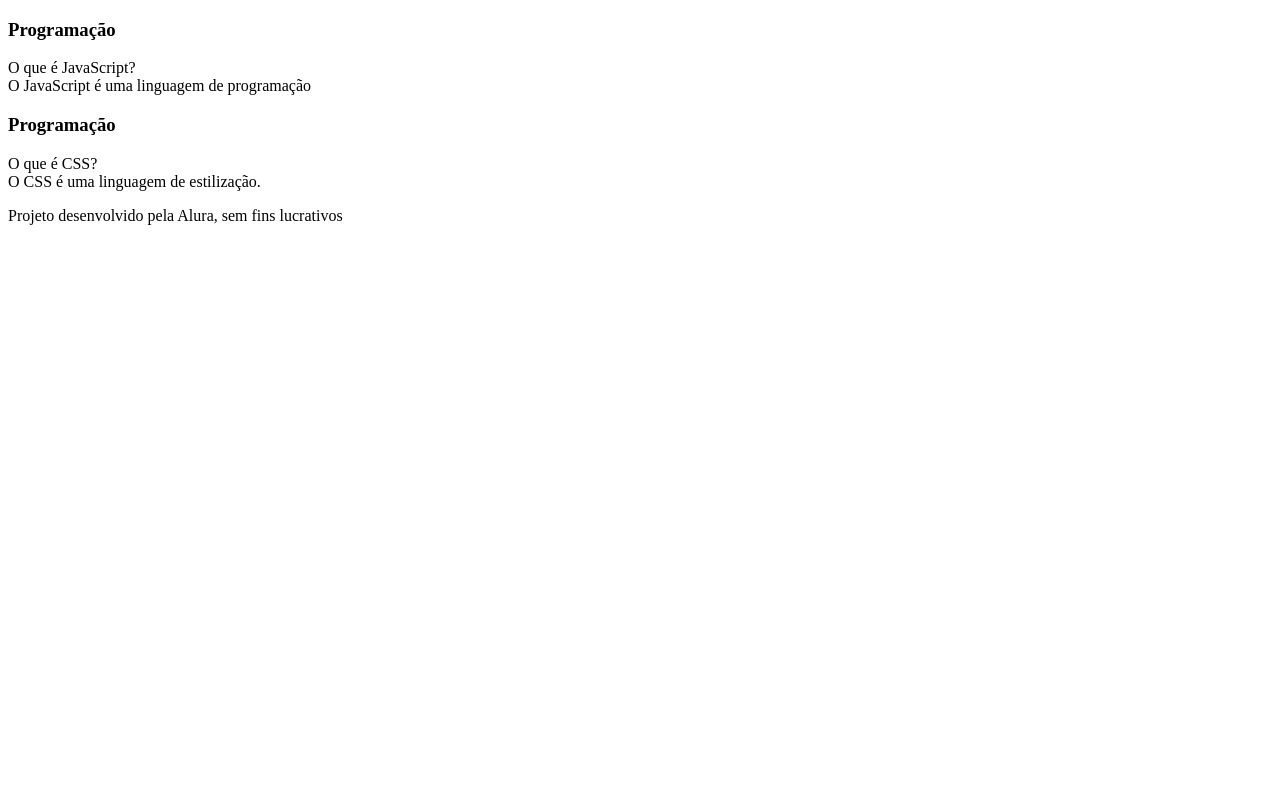
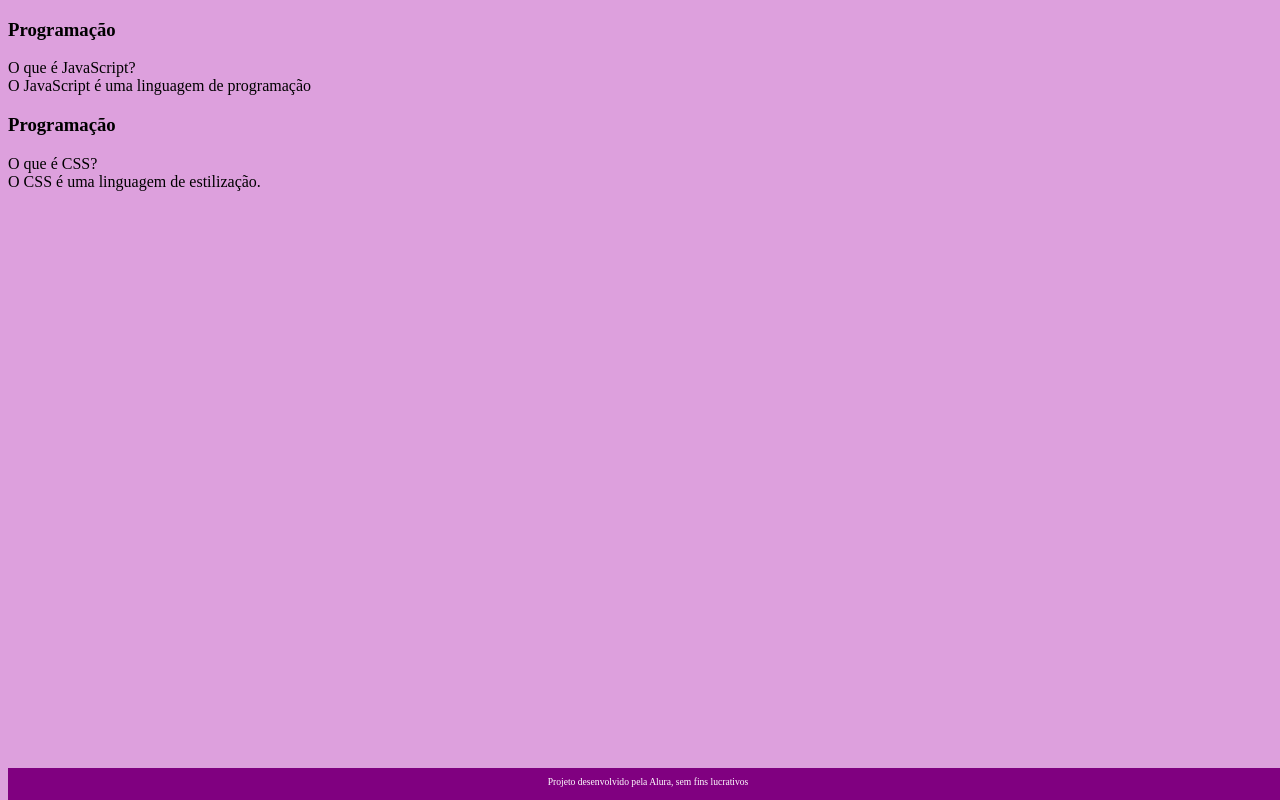
Before and after one commit to gikilita/vitoriasapuda-, a plain HTML site: page index.html in a window 1280 px wide. Drawn offline with Linux system fonts and the light colour scheme.

Commit message:
Add files via upload

```diff
--- a/index.html
+++ b/index.html
@@ -4,6 +4,7 @@
     <meta charset="UTF-8">
     <meta http-equiv="X-UA-Compatible" content="IE=edge">
     <meta name="viewport" content="width=device-width, initial-scale=1.0">
+    <link rel="stylesheet" href="style.css">
     <title>flashcard</title>
 </head>
 <body>
@@ -11,8 +12,8 @@
 </html>
    <body>
           <main>
-            <section id=”container”>
-                <article class=”cartao”>
+            <section id="container">
+                <article class="cartao">
                     <div class="cartao__conteudo">
                     <h3>Programação</h3>
                     <div class="cartao__conteudo__pergunta">
@@ -29,7 +30,7 @@
                     <div class="cartao__conteudo__pergunta">
                         O que é CSS?
                  </div>
-                 <div class=”cartao__conteudo__resposta”>
+                 <div class="cartao__conteudo__resposta">
                     O CSS é uma linguagem de estilização.
                  </div>
                 </div>
--- /dev/null
+++ b/style.css
@@ -0,0 +1,18 @@
+body {
+    background-color: plum;
+    font-family: Bai Jamjuree;
+    }
+
+    footer {
+        background-color: purple;
+        color: white;
+        position: fixed;
+        bottom: 0;
+        width: 100%;
+        height: 2rem;
+        }
+        footer p {
+            text-align: center;
+            font-size: 0.6rem;
+            margin-top: 0.5rem;
+            }
```
